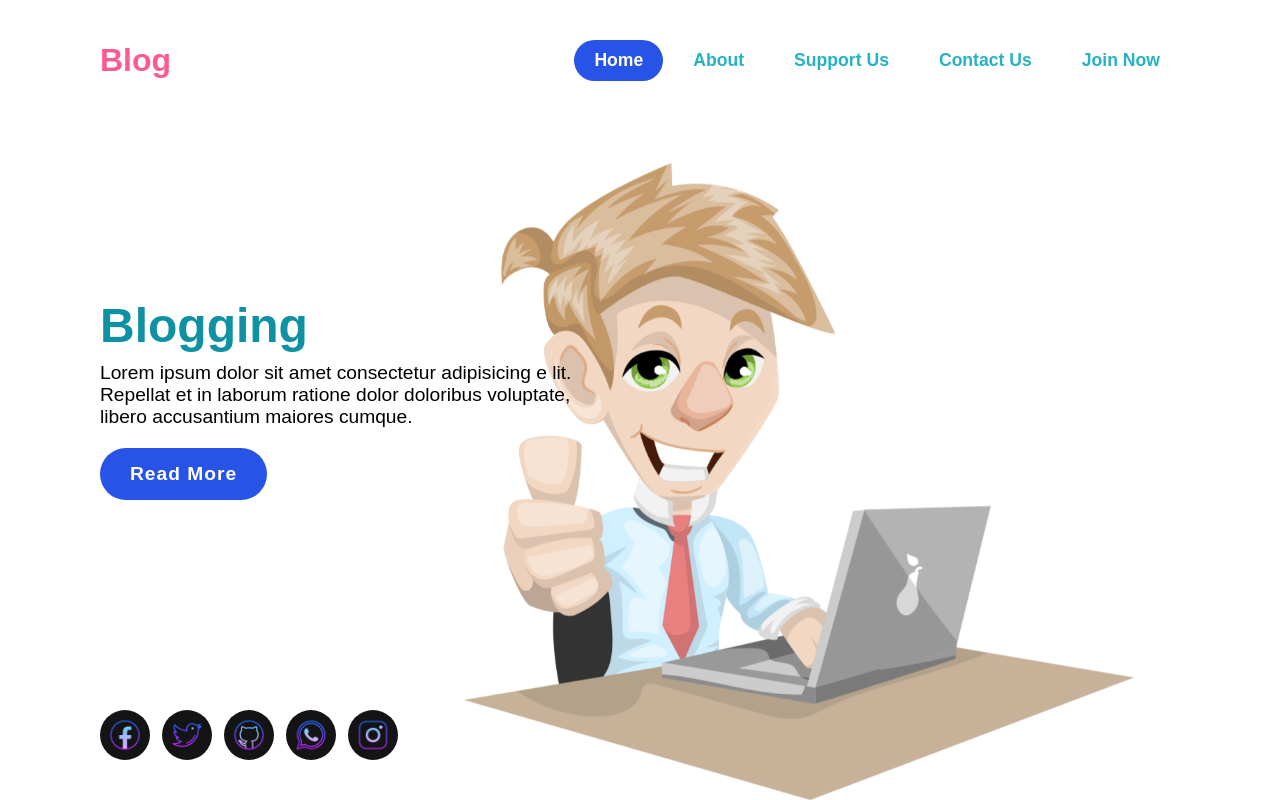
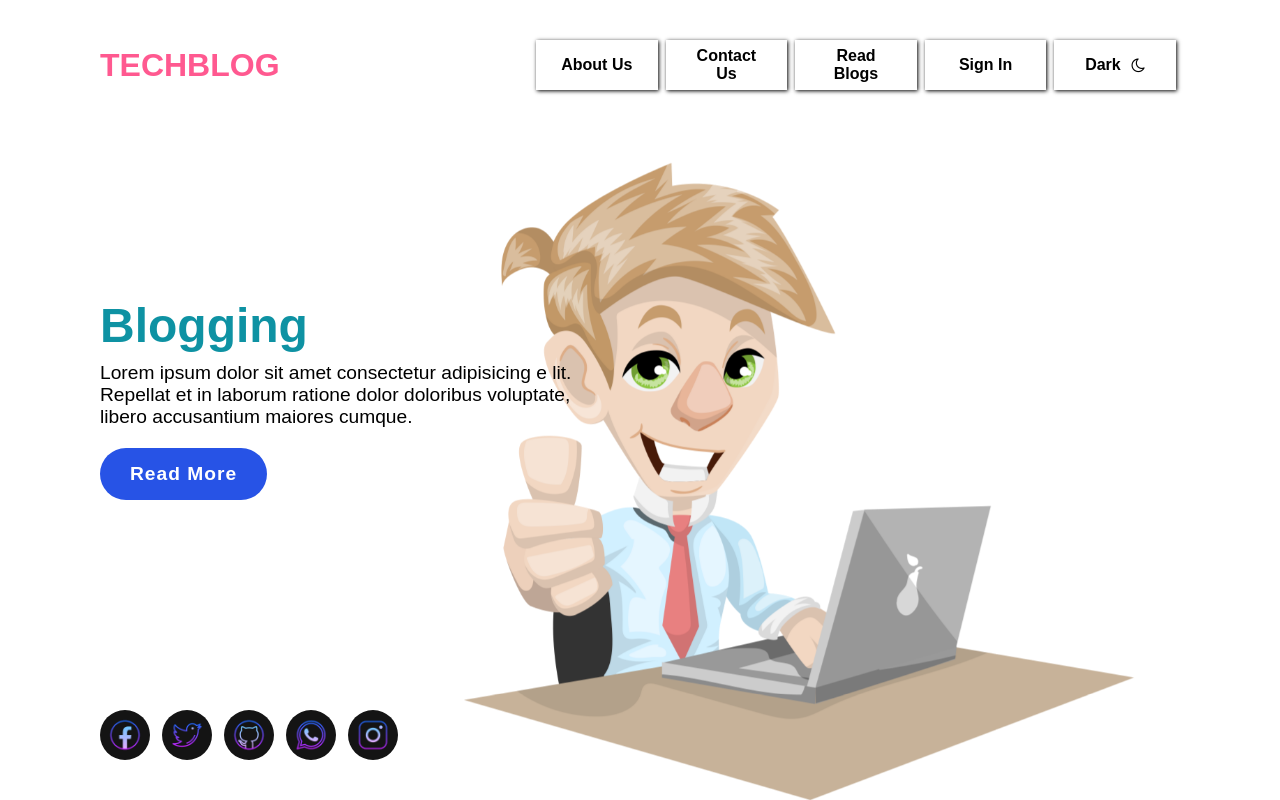
Before and after one commit to nabin0/Techlog, a PHP site: page / in a window 1280 px wide. Run offline with PHP 8.4, Linux system fonts and the light colour scheme.

Commit message:
NavBar modified

```diff
--- a/assets/css/home.css
+++ /dev/null
@@ -1,331 +0,0 @@
-*{
-    margin: 0;
-    padding: 0;
-    box-sizing: border-box;
-    font-family: Arial, Helvetica, sans-serif;
-}
-section
-{
-    position: relative;
-    width: 100%;
-    min-height: 100vh;
-    padding: 100px;
-    display: flex;
-    justify-content: flex-start;
-    align-items: center;
-    overflow-x: hidden;
-}
-.man{
-    position: absolute;
-    bottom: 0;
-    right: 9.1rem;
-    max-width: 670px;
-    opacity: 0;
-    animation: fade_in 1s linear forwards;
-    animation-delay: 3.5s;
-
-}
-                /* Navigation Part  */
-
-header
-{
-    position: fixed;
-    top: 0;
-    left: 0;
-    width: 100%;
-    padding: 40px 100px;
-    display: flex;
-    justify-content: space-between;
-    align-items: center;
-    z-index: 1000;
-}
-header .logo
-{
-    position: relative;
-    color: #ff5990;
-    display: inline-block;
-    font-size: 2em;
-    text-decoration: none;
-    font-weight: 800;
-    opacity: 0;
-    animation: slide_left .5s linear forwards;
-    animation-delay: .2s;
-}
-
-header ul
-{
-    position: relative;
-    display: flex;
-}
-header ul li
-{
-    list-style: none;
-}
-header ul li a
-{
-    display: inline-block;
-    color: #25b2c4;
-    font-weight: 600;
-    font-size: 1.1em;
-    margin-left: 10px;
-    text-decoration: none;
-    user-select: none;
-    padding: 10px 20px;
-    opacity: 0;
-    animation: slide_top .5s linear forwards;
-    animation-delay: calc(.2s * var(--i));
-}
-
-header ul li a:hover,
-header ul li a.on
-{
-    background: #2753e6;
-    color: #fff;
-    border-radius: 30px;
-}
-
-                        /* Content Part  */
-
-.content
-{
-    position: relative;
-}
-.content .text
-{
-    position: relative;
-    max-width: 500px;
-}
-.content .text h2
-{
-    color: #0e92a3;
-    font-size: 3em;
-    margin-bottom: 10px;
-    line-height: 1.1em;
-    opacity: 0;
-    animation: slide_right .5s linear forwards;
-    animation-delay: 1.4s;
-}
-
-.content .text p
-{
-    font-size: 1.2em;
-    color: #000;
-    opacity: 0;
-    animation: slide_left .5s linear forwards;
-    animation-delay: 1.74s;
-}
-.content .text a
-{
-    display: inline-block;
-    margin-top: 20px;
-    padding: 15px 30px;
-    background: #2753e6;
-    border-radius: 30px;
-    color: #fff;
-    font-size: 1.2em;
-    text-decoration: none;
-    transition: .3s ease-in-out;
-    font-weight: 650;
-    letter-spacing: 1px;
-    opacity: 0;
-    animation: slide_top .5s linear forwards;
-    animation-delay: 2s;
-}
-.content .text a:hover
-{
-    background: #000;
-    transform: translateY(-10px);
-}
-
-.icon
-{
-    position: absolute;
-    bottom: 40px;
-    display: flex;
-    justify-content: center;
-    align-items: center;
-}
-.icon li
-{
-    list-style: none;
-}
-.icon li a{
-    position: relative;
-    margin-right: 12px;
-    display: inline-block;
-    width: 50px;
-    height: 50px;
-    background: #141414;
-    border-radius: 50%;
-    transition: .3s ease-in-out;
-    display: flex;
-    justify-content: center;
-    align-items: center;
-    opacity: 0;
-    animation: slide_right .5s linear forwards;
-    animation-delay: calc(.2s * var(--i));
-
-}
-.icon li a img:hover
-{
-    transform: translateY(-2px);
-}
-.icon li a img{
-    transform: scale(.9);
-}
-
-
-/* responsive code goes here  */
-
-@media (max-width: 1000px)
-{
-    section{
-        padding: 150px 20px;
-    }
-    header{
-        padding: 25px;
-    }
-    .navigation{
-        display: none;
-    }
-    .navigation.active{
-
-        position: fixed;
-        top: 0;
-        left: 0;
-        width: 100%;
-        height: 100%;
-        background: #fff;
-        display: flex;
-        justify-content: center;
-        align-items: center;
-        flex-direction: column;
-    }
-    header ul li{
-        margin: 10px 0;
-    }
-    header ul li a{
-        margin-left: 0;
-        font-size: 1.5em;
-    }
-
-
-    .toggle{
-        position: relative;
-        top:20px;
-        right : 20px;
-        width :40px;
-        height :40px;
-        cursor: pointer;
-        display : flex;
-        justify-content : center;
-        align-items : center;
-        transition: all .5s ease-in-out;
-    }
-    .toggle.active .menu-btn{
-        z-index: 1;
-        background: transparent;
-        transform: translateX(-50px);
-    }
-    .toggle.active .menu-btn::before{
-        transform: rotate(45deg) translate(35px,-35px);
-    }
-    .toggle.active .menu-btn::after{
-        transform: rotate(-45deg) translate(35px,35px);
-    }
-
-    .menu-btn{
-        width: 40px;
-        height: 6px;
-        background: #000;
-        border-radius: 5px;
-        transition: all .5s ease-in-out;
-    }
-    .menu-btn::before,
-    .menu-btn::after{
-        position: absolute;
-        content: '';
-        width: 40px;
-        height: 6px;
-        background: #000;
-        border-radius: 5px;
-        transition: all .5s ease-in-out;
-    }
-    .menu-btn::before{
-        transform: translateY(-16px);
-    }
-    .menu-btn::after{
-        transform: translateY(16px);
-    }
-
-    .man{
-        max-width: 530px;
-        margin-bottom: 60px;
-        margin-right: -8.5rem;
-    }
-    .content .text h2{
-        font-size: 2.5em;
-    }
-}
-
-@media (max-width: 800px)
-{
-    .man{
-        opacity: .7 !important;
-    }
-}
-@media (max-width: 500px)
-{
-    .man{
-        margin-bottom: 8.56rem;
-        max-width: 511px;
-        margin-right: -15.37rem;
-        overflow: hidden;
-    }
-}
-
-
-                /* animation goes here  */
-
-
- @keyframes fade_in{
-     0%{
-         opacity: 0;
-        }
-    100%{
-         opacity: 1;
-        }
-}
-
-@keyframes slide_right{
-    0%{
-        transform: translateX(100px);
-        opacity: 0;
-    }
-    100%{
-        transform: translateX(0px);
-        opacity: 1;
-    }
-}
-
-@keyframes slide_top{
-    0%{
-        transform: translateY(100px);
-        opacity: 0;
-    }
-    100%{
-        transform: translateY(0px);
-        opacity: 1;
-    }
-}
-
-@keyframes slide_left{
-    0%{
-        transform: translateX(-100px);
-        opacity: 0;
-    }
-    100%{
-        transform: translateX(0px);
-        opacity: 1;
-    }
-}
--- a/assets/css/index.css
+++ b/assets/css/index.css
@@ -1,9 +1,10 @@
 /* <<<Index.html>>> CSS FILE */
 
 * {
+  margin: 0;
   padding: 0;
-  margin: 0;
   box-sizing: border-box;
+  font-family: Arial, Helvetica, sans-serif;
 }
 :root {
   --dark: #000;
@@ -14,69 +15,74 @@
   --dark: #fff;
   --light: #000;
 }
+section {
+  position: relative;
+  width: 100%;
+  min-height: 100vh;
+  padding: 100px;
+  display: flex;
+  justify-content: flex-start;
+  align-items: center;
+  overflow-x: hidden;
+}
+.man {
+  position: absolute;
+  bottom: 0;
+  right: 9.1rem;
+  max-width: 670px;
+  opacity: 0;
+  animation: fade_in 1s linear forwards;
+  animation-delay: 3.5s;
+}
+/* Navigation Part  */
 
-a {
+header {
+  position: fixed;
+  top: 0;
+  left: 0;
+  width: 100%;
+  padding: 40px 100px;
+  display: flex;
+  justify-content: space-between;
+  align-items: center;
+  z-index: 1000;
+}
+header .logo {
+  position: relative;
+  color: #ff5990;
+  display: inline-block;
+  font-size: 2em;
   text-decoration: none;
-}
-li {
-  list-style-type: none;
+  font-weight: 800;
+  opacity: 0;
+  animation: slide_left 0.5s linear forwards;
+  animation-delay: 0.2s;
 }
 
-/* -- <header> css goes here --- */
-.header-logo a img {
-  width: 100px;
-}
-.site-header {
-  display: flex;
-  height: 60px;
-  width: 100%;
-  /* background: rgba(85, 82, 82, 0.137); */
-  justify-content: space-between;
-  padding: 0 3%;
-  align-items: center;
-}
-
-.hearder-nav {
-  padding: 0% 1%;
-  height: 60px;
-  width: 50%;
-  /* border: 2px solid red; */
-  position: relative;
-}
-
-.header-nav-list {
-  display: flex;
-  list-style-type: none;
-  width: 100%;
-  height: 100%;
-  align-items: center;
-  justify-content: center;
-}
-
-.hearder-nav a {
-  display: inline-block;
+.hearder-nav li {
   margin: 0 4px;
   width: 50%;
-  /* border: 0.1px solid red; */
   height: 50px;
   position: relative;
   text-align: center;
   box-shadow: inset -2px 2px 4px var(--light), 1px 1px 4px var(--dark);
   color: var(--dark);
+  display: flex;
+  align-items: center;
+  justify-content: center;
 }
-.hearder-nav a:hover{
-    color: blue;
+.hearder-nav li:hover {
+  color: blue;
 }
-.hearder-nav a li {
+.hearder-nav li a {
   width: 100%;
-  border: 0.1px solid rgb(30, 168, 17);
   height: 100%;
   display: flex;
   justify-content: space-evenly;
   align-items: center;
 }
-.hearder-nav a::before,
-.hearder-nav a::after {
+.hearder-nav li::before,
+.hearder-nav li::after {
   content: "";
   width: 0;
   height: 3px;
@@ -85,8 +91,8 @@ li {
   background: var(--dark);
   transition-delay: 0.2s;
 }
-.hearder-nav a li::before,
-.hearder-nav a li::after {
+.hearder-nav li a::before,
+.hearder-nav li a::after {
   content: "";
   width: 3px;
   height: 0;
@@ -95,27 +101,283 @@ li {
   background: var(--dark);
   transition-delay: 0s;
 }
-.hearder-nav a:hover::before,
-.hearder-nav a:hover::after {
+.hearder-nav li:hover::before,
+.hearder-nav li:hover::after {
   width: 100%;
 }
-.hearder-nav a li:hover::before,
-.hearder-nav a li:hover::after {
+.hearder-nav li a:hover::before,
+.hearder-nav li a:hover::after {
   height: 100%;
 }
-.hearder-nav a::before {
+.hearder-nav li::before {
   top: 0;
   left: 0;
 }
-.hearder-nav a::after {
+.hearder-nav li::after {
   bottom: 0;
   right: 0;
 }
-.hearder-nav a li::before {
+.hearder-nav li a::before {
   top: 0;
   left: 0;
 }
-.hearder-nav a li::after {
+.hearder-nav li a::after {
   bottom: 0;
   right: 0;
 }
+
+header ul {
+  position: relative;
+  display: flex;
+  list-style-type: none;
+  width: 60%;
+  height: 100%;
+  align-items: center;
+  justify-content: center;
+}
+
+header ul li {
+  list-style: none;
+}
+
+header ul li a {
+  display: inline-block;
+  width: 100%;
+  height: 100%;
+  color: #000000;
+  font-weight: bold;
+  text-decoration: none;
+  user-select: none;
+  padding: 10px 20px;
+  opacity: 0;
+  animation: slide_top 0.5s linear forwards;
+  animation-delay: calc(0.2s * var(--i));
+}
+
+/* Content Part  */
+
+.content {
+  position: relative;
+}
+.content .text {
+  position: relative;
+  max-width: 500px;
+}
+.content .text h2 {
+  color: #0e92a3;
+  font-size: 3em;
+  margin-bottom: 10px;
+  line-height: 1.1em;
+  opacity: 0;
+  animation: slide_right 0.5s linear forwards;
+  animation-delay: 1.4s;
+}
+
+.content .text p {
+  font-size: 1.2em;
+  color: #000;
+  opacity: 0;
+  animation: slide_left 0.5s linear forwards;
+  animation-delay: 1.74s;
+}
+.content .text a {
+  display: inline-block;
+  margin-top: 20px;
+  padding: 15px 30px;
+  background: #2753e6;
+  border-radius: 30px;
+  color: #fff;
+  font-size: 1.2em;
+  text-decoration: none;
+  transition: 0.3s ease-in-out;
+  font-weight: 650;
+  letter-spacing: 1px;
+  opacity: 0;
+  animation: slide_top 0.5s linear forwards;
+  animation-delay: 2s;
+}
+.content .text a:hover {
+  background: #000;
+  transform: translateY(-10px);
+}
+
+.icon {
+  position: absolute;
+  bottom: 40px;
+  display: flex;
+  justify-content: center;
+  align-items: center;
+}
+.icon li {
+  list-style: none;
+}
+.icon li a {
+  position: relative;
+  margin-right: 12px;
+  display: inline-block;
+  width: 50px;
+  height: 50px;
+  background: #141414;
+  border-radius: 50%;
+  transition: 0.3s ease-in-out;
+  display: flex;
+  justify-content: center;
+  align-items: center;
+  opacity: 0;
+  animation: slide_right 0.5s linear forwards;
+  animation-delay: calc(0.2s * var(--i));
+}
+.icon li a img:hover {
+  transform: translateY(-2px);
+}
+.icon li a img {
+  transform: scale(0.9);
+}
+
+/* responsive code goes here  */
+
+@media (max-width: 1000px) {
+  section {
+    padding: 150px 20px;
+  }
+  header {
+    padding: 25px;
+  }
+  .navigation {
+    display: none;
+  }
+  .navigation.active {
+    position: fixed;
+    top: 0;
+    left: 0;
+    width: 100%;
+    height: 100%;
+    background: #fff;
+    display: flex;
+    justify-content: center;
+    align-items: center;
+    flex-direction: column;
+  }
+  header ul li {
+    margin: 10px 0;
+  }
+  header ul li a {
+    margin-left: 0;
+    font-size: 1.5em;
+  }
+
+  .toggle {
+    position: relative;
+    top: 20px;
+    right: 20px;
+    width: 40px;
+    height: 40px;
+    cursor: pointer;
+    display: flex;
+    justify-content: center;
+    align-items: center;
+    transition: all 0.5s ease-in-out;
+  }
+  .toggle.active .menu-btn {
+    z-index: 1;
+    background: transparent;
+    transform: translateX(-50px);
+  }
+  .toggle.active .menu-btn::before {
+    transform: rotate(45deg) translate(35px, -35px);
+  }
+  .toggle.active .menu-btn::after {
+    transform: rotate(-45deg) translate(35px, 35px);
+  }
+
+  .menu-btn {
+    width: 40px;
+    height: 6px;
+    background: #000;
+    border-radius: 5px;
+    transition: all 0.5s ease-in-out;
+  }
+  .menu-btn::before,
+  .menu-btn::after {
+    position: absolute;
+    content: "";
+    width: 40px;
+    height: 6px;
+    background: #000;
+    border-radius: 5px;
+    transition: all 0.5s ease-in-out;
+  }
+  .menu-btn::before {
+    transform: translateY(-16px);
+  }
+  .menu-btn::after {
+    transform: translateY(16px);
+  }
+
+  .man {
+    max-width: 530px;
+    margin-bottom: 60px;
+    margin-right: -8.5rem;
+  }
+  .content .text h2 {
+    font-size: 2.5em;
+  }
+}
+
+@media (max-width: 800px) {
+  .man {
+    opacity: 0.7 !important;
+  }
+}
+@media (max-width: 500px) {
+  .man {
+    margin-bottom: 8.56rem;
+    max-width: 511px;
+    margin-right: -15.37rem;
+    overflow: hidden;
+  }
+}
+
+/* animation goes here  */
+
+@keyframes fade_in {
+  0% {
+    opacity: 0;
+  }
+  100% {
+    opacity: 1;
+  }
+}
+
+@keyframes slide_right {
+  0% {
+    transform: translateX(100px);
+    opacity: 0;
+  }
+  100% {
+    transform: translateX(0px);
+    opacity: 1;
+  }
+}
+
+@keyframes slide_top {
+  0% {
+    transform: translateY(100px);
+    opacity: 0;
+  }
+  100% {
+    transform: translateY(0px);
+    opacity: 1;
+  }
+}
+
+@keyframes slide_left {
+  0% {
+    transform: translateX(-100px);
+    opacity: 0;
+  }
+  100% {
+    transform: translateX(0px);
+    opacity: 1;
+  }
+}
--- a/index.html
+++ b/index.html
@@ -4,25 +4,26 @@
 <head>
     <meta charset="UTF-8">
     <meta http-equiv="X-UA-Compatible" content="IE=edge">
+    <link rel="stylesheet" href="https://cdnjs.cloudflare.com/ajax/libs/font-awesome/4.7.0/css/font-awesome.min.css">
     <meta name="viewport" content="width=device-width, initial-scale=1.0">
-    <title>Home</title>
-    <link rel="stylesheet" href="assets/css/home.css">
+    <title>TECHLOG | MY blog site</title>
+    <link rel="stylesheet" href="assets/css/index.css">
 </head>
 
 <body>
     <section>
         <img src="assets/image/man.png" class="man">
         <header>
-            <a href="#" class="logo">Blog</a>
+            <a href="./" class="logo">TECHBLOG</a>
                 <div class="toggle">
                     <div class="menu-btn"></div>
                 </div>
-            <ul class="navigation">
-                <li><a href="#" style="--i:1;" class="on">Home</a></li>
-                <li><a href="#" style="--i:2;">About</a></li>
-                <li><a href="#" style="--i:3;">Support Us</a></li>
-                <li><a href="#" style="--i:4;">Contact Us</a></li>
-                <li><a href="#" style="--i:5;">Join Now</a></li>
+            <ul class="navigation hearder-nav">
+                <li class="header-nav-list-itm"><a href="#" style="--i:1;" class="on">About Us</a></li>
+                <li class="header-nav-list-itm"><a href="#" style="--i:2;">Contact Us</a></li>
+                <li class="header-nav-list-itm"><a href="#" style="--i:3;">Read Blogs</a></li>
+                <li class="header-nav-list-itm"><a href="#" style="--i:4;">Sign In</a></li>
+                <li class="header-nav-list-itm"><a href="#" style="--i:5;">Dark <i class="fa fa-moon-o"></i> </a></li>
             </ul>
         </header>
 
```
